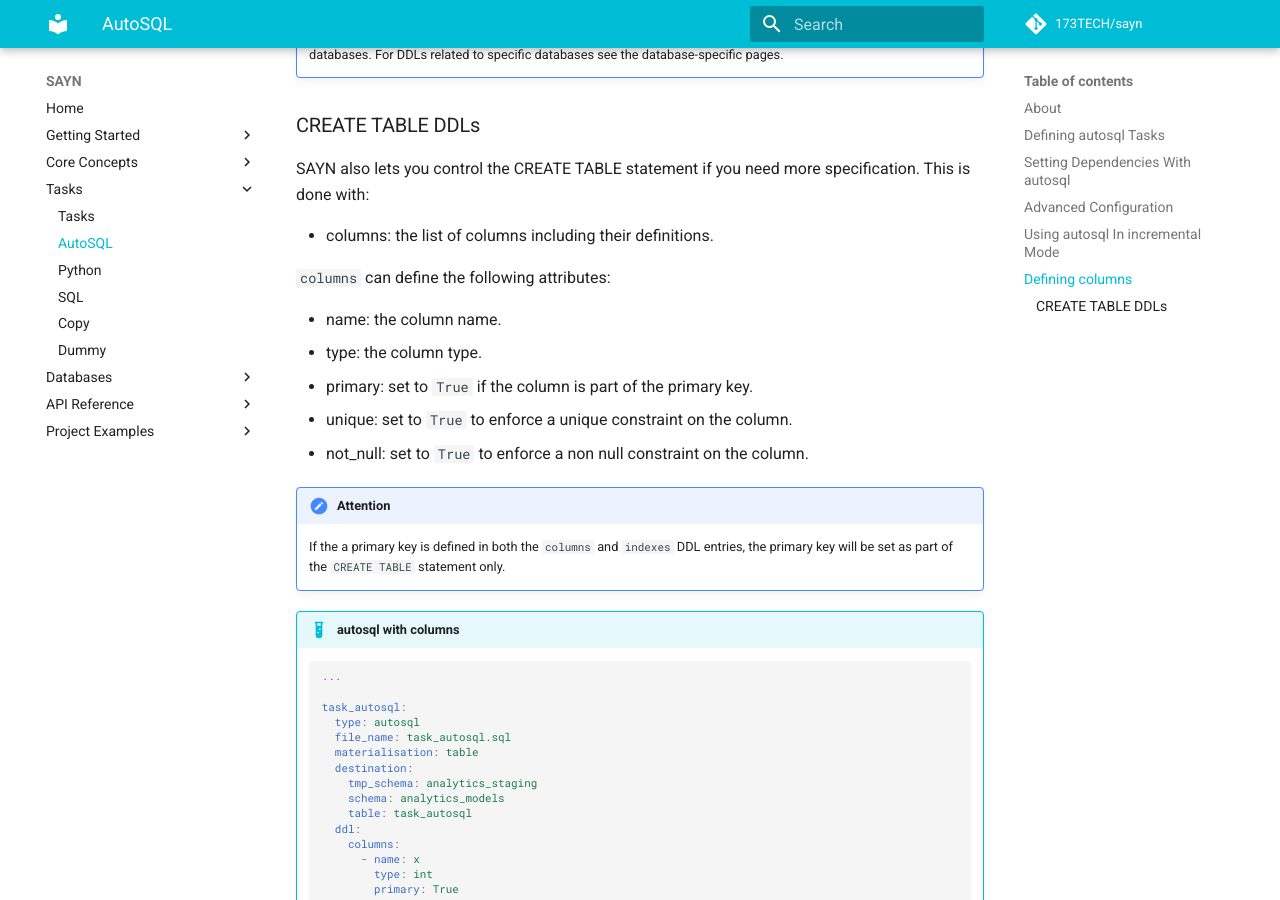
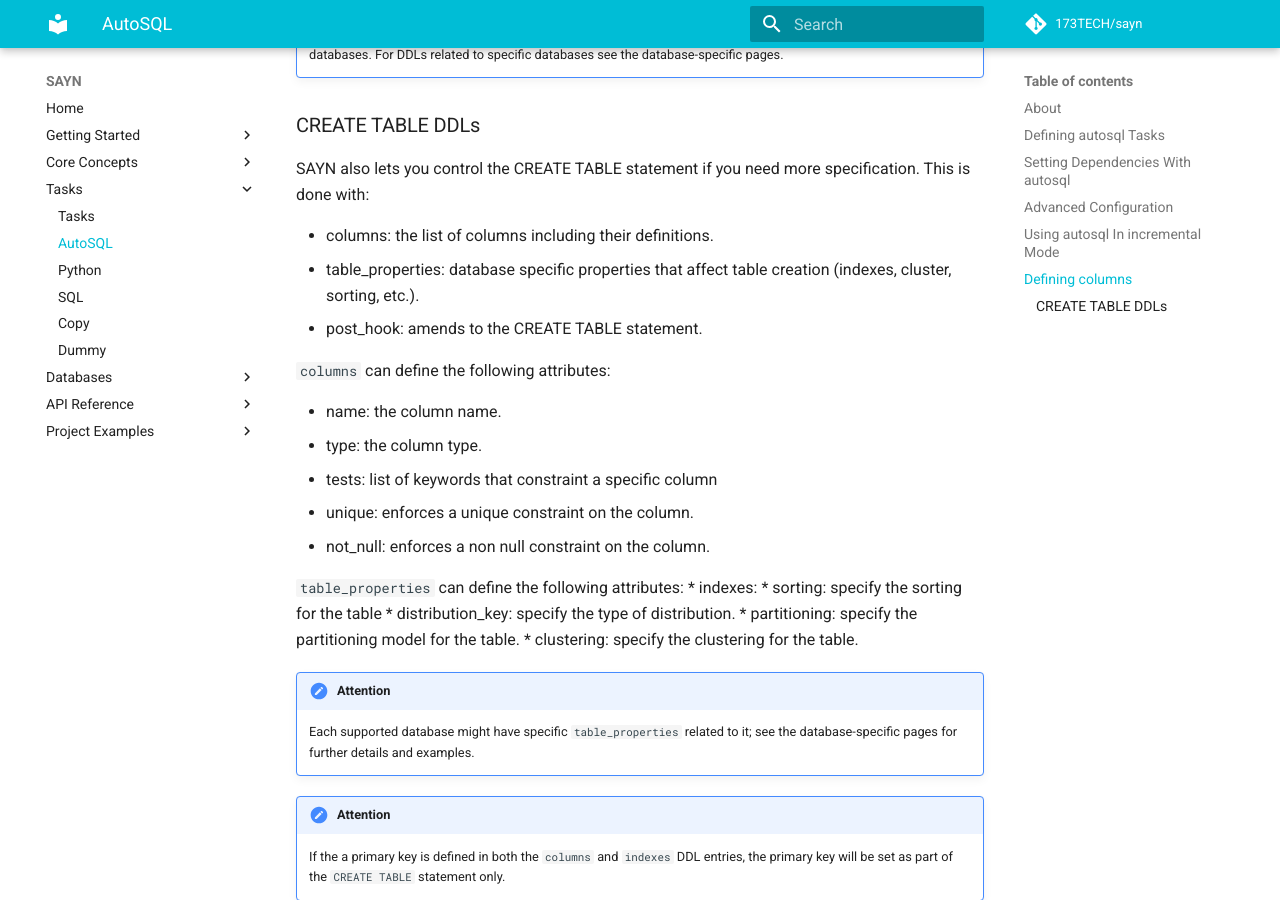
Before and after one commit to 173TECH/sayn, an MkDocs documentation site: the page built from docs/tasks/autosql.md, in a window 1280 px wide and 900 px high, scrolled down 3809 px. Built offline with MkDocs 1.6.1 and Material for MkDocs 9.7.7, drawn with Linux system fonts in a browser that asks for light colours; comment, search, counter and statistics services are not loaded.

Commit message:
Added docs for table_properties

```diff
--- a/docs/tasks/autosql.md
+++ b/docs/tasks/autosql.md
@@ -133,14 +133,26 @@
 SAYN also lets you control the CREATE TABLE statement if you need more specification. This is done with:
 
 * columns: the list of columns including their definitions.
+* table_properties: database specific properties that affect table creation (indexes, cluster, sorting, etc.).
+* post_hook: amends to the CREATE TABLE statement.
 
 `columns` can define the following attributes:
 
 * name: the column name.
 * type: the column type.
-* primary: set to `True` if the column is part of the primary key.
-* unique: set to `True` to enforce a unique constraint on the column.
-* not_null: set to `True` to enforce a non null constraint on the column.
+* tests: list of keywords that constraint a specific column
+  - unique: enforces a unique constraint on the column.
+  - not_null: enforces a non null constraint on the column.
+
+`table_properties` can define the following attributes:
+* indexes:
+* sorting: specify the sorting for the table
+* distribution_key: specify the type of distribution.
+* partitioning: specify the partitioning model for the table.
+* clustering: specify the clustering for the table.
+
+!!! attention
+      Each supported database might have specific `table_properties` related to it; see the database-specific pages for further details and examples.
 
 !!! Attention
     If the a primary key is defined in both the `columns` and `indexes` DDL entries, the primary key will be set as part of the `CREATE TABLE` statement only.
```
Also changed, not shown: docs/databases/bigquery.md (+2 -2 lines), docs/databases/redshift.md (+4 -4 lines).
